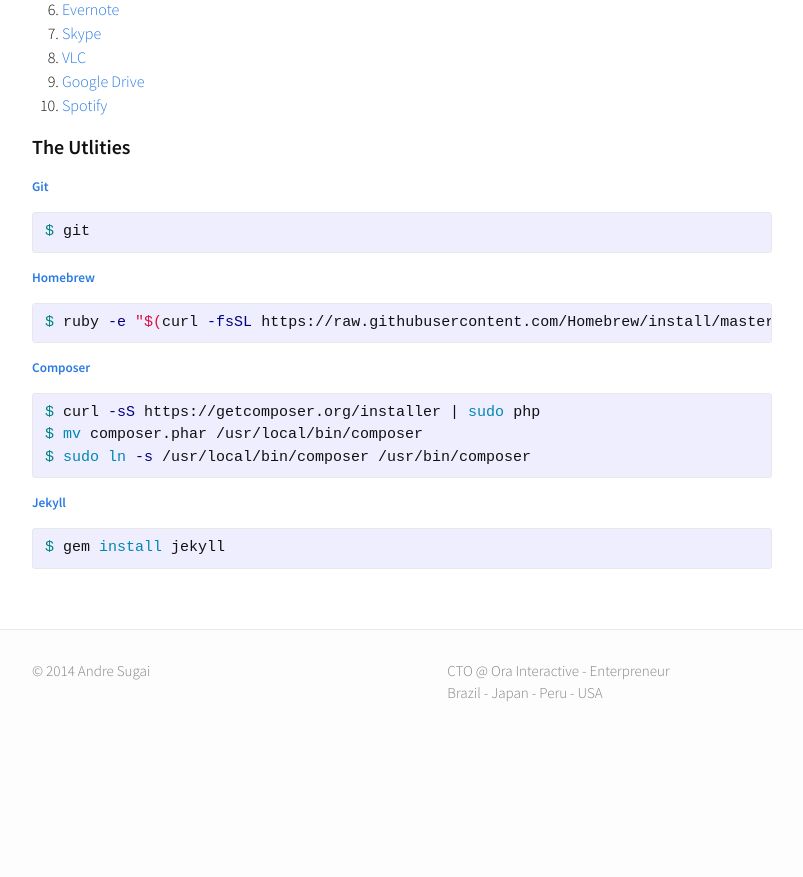
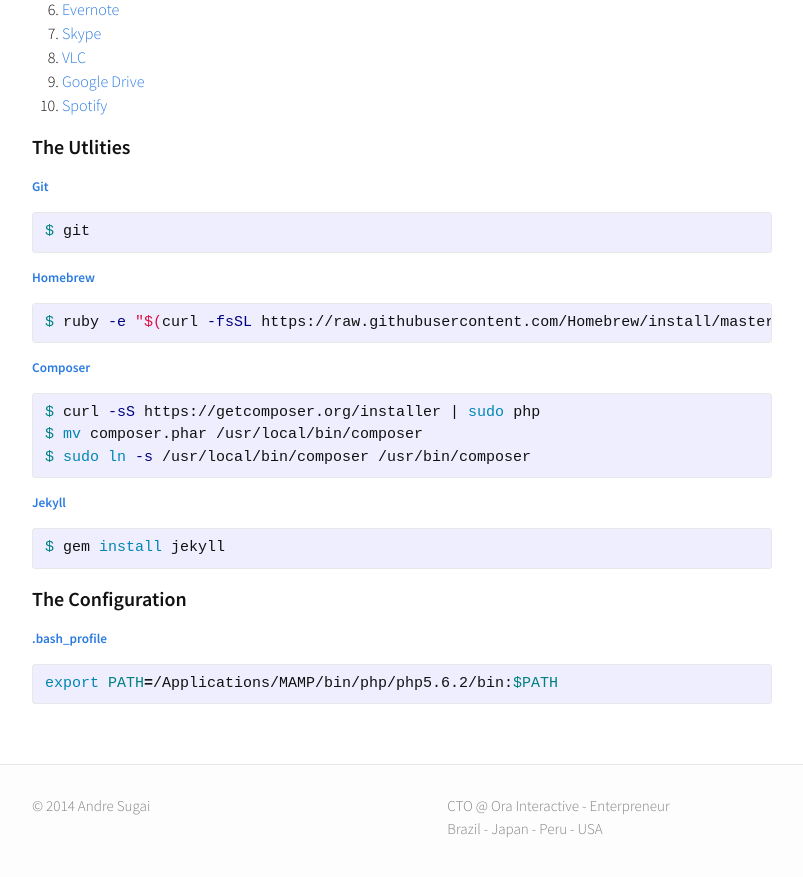
Before and after one commit to asugai/asugai.github.io, a Jekyll site: the page built from _posts/2014-11-26-setting-up-a-new-mac.markdown, in a window 1280 px wide and 900 px high, scrolled down 968 px. Shown: the top 877 px of the window, without its empty margins (238-1041 px from the left). Built offline with Jekyll 4.4.1, drawn with Linux system fonts in a browser that asks for light colours; nearby versions of some CDN libraries; Markdown is read by kramdown in place of the engine named in the settings; comment, search, counter and statistics services are not loaded; before the commit the page ends 1733 px from its top, so only the background shows below that.

Commit message:
added bash profile

```diff
--- a/_posts/2014-11-26-setting-up-a-new-mac.markdown
+++ b/_posts/2014-11-26-setting-up-a-new-mac.markdown
@@ -54,6 +54,12 @@
 $ gem install jekyll
 {% endhighlight %}
 
+####The Configuration
+
+#####[.bash\_profile][bash_profile]
+{% highlight bash %}
+export PATH=/Applications/MAMP/bin/php/php5.6.2/bin:$PATH
+{% endhighlight %}
 
 [chrome]: https://www.google.com/chrome/
 [dropbox]: https://www.dropbox.com/downloading?os=mac
@@ -70,3 +76,4 @@
 [homebrew]: http://brew.sh/
 [composer]: https://getcomposer.org/
 [jekyll]: jekyllrb.com
+[bash_profile]: http://www.gnu.org/software/bash/manual/html_node/Bash-Startup-Files.html
```
